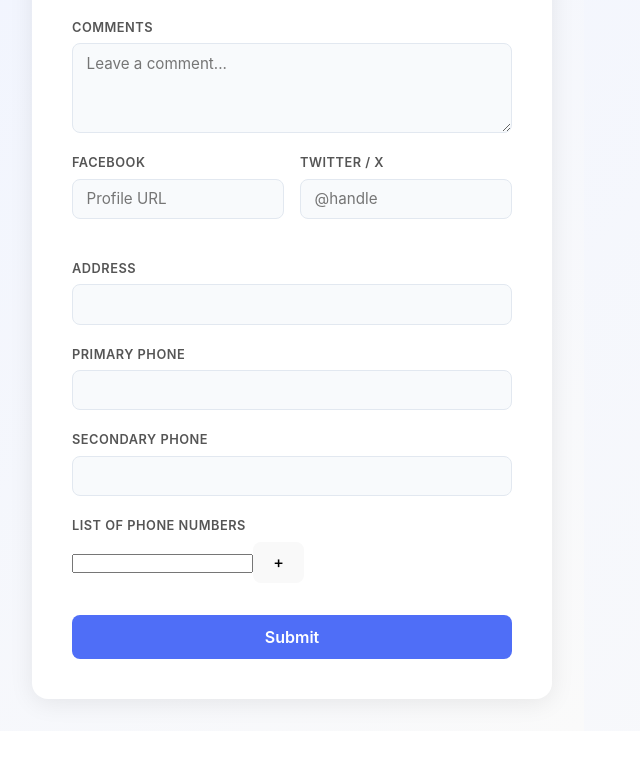
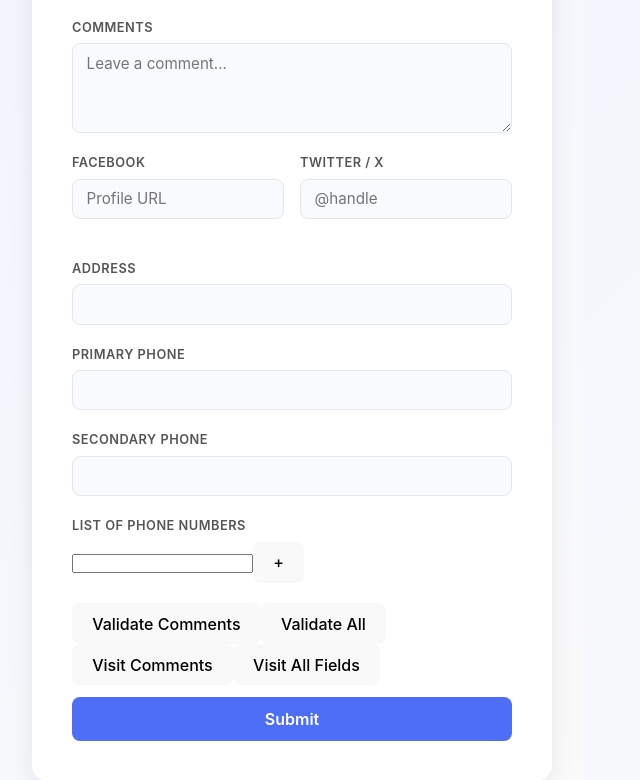
Before and after one commit to hmachefe/react-formik, a React (Vite) app: page / in a window 1280 px wide. Shown: the part 314-1094 px from the top of the page, without its empty margins (0-640 px from the left). Before the commit the page ends 1045 px from the top, so only its background shows below. Built offline with nearby package versions, Linux system fonts and the light colour scheme.

Commit message:
Add manual form validation methods
- Convert Form to render prop pattern to access formik instance
- Add buttons for validateField, validateForm, setFieldTouched, and setTouched
- Enable manual triggering of validation checks

```diff
--- a/src/components/YoutubeForm.jsx
+++ b/src/components/YoutubeForm.jsx
@@ -41,6 +41,9 @@
           validationSchema={validationSchema}
           onSubmit={onSubmit}
         >
+         {(formik) => {
+            console.log('Formik props:', formik);
+            return (
               <Form>
                 {/* Name + Email side by side */}
                 <div className='form-row'>
@@ -88,7 +91,6 @@
                   <label htmlFor='address'>Address</label>
                   <FastField id='address' name='address'>
                     {(props) => {
-                    console.log('Render props for address field:', props);
                         const { field, meta } = props;
                         return(
                             <>
@@ -118,7 +120,6 @@
                             const { push, remove, form } = fieldArrayProps;
                             const { values } = form;
                             const { phNumbers } = values;
-                        console.log('Form errors:', form.errors);
                             return (
                                 <div>
                                     {phNumbers.map((phNumber, index) => (
@@ -139,9 +140,14 @@
                         }}
                     </FieldArray>
                 </div>
-
+                <button type='button' onClick={() => formik.validateField('comments')}>Validate Comments</button>
+                <button type='button' onClick={() => formik.validateForm()}>Validate All</button>
+                <button type='button' onClick={() => formik.setFieldTouched('comments')}>Visit Comments</button>
+                <button type='button' onClick={() => formik.setTouched({ name: true, email: true, channel: true, comments: true })}>Visit All Fields</button>
                 <button type='submit'>Submit</button>
               </Form>
+            );
+        }}
         </Formik>
       </div>
     </div>
```
Lines whose indentation alone changed are shown as unchanged.
